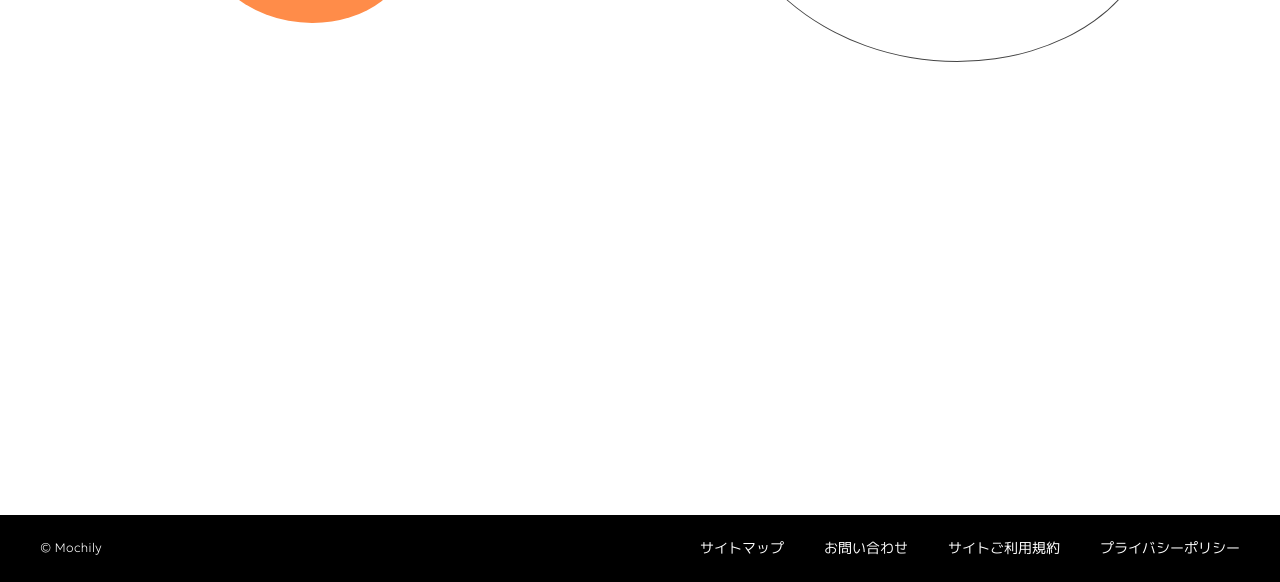
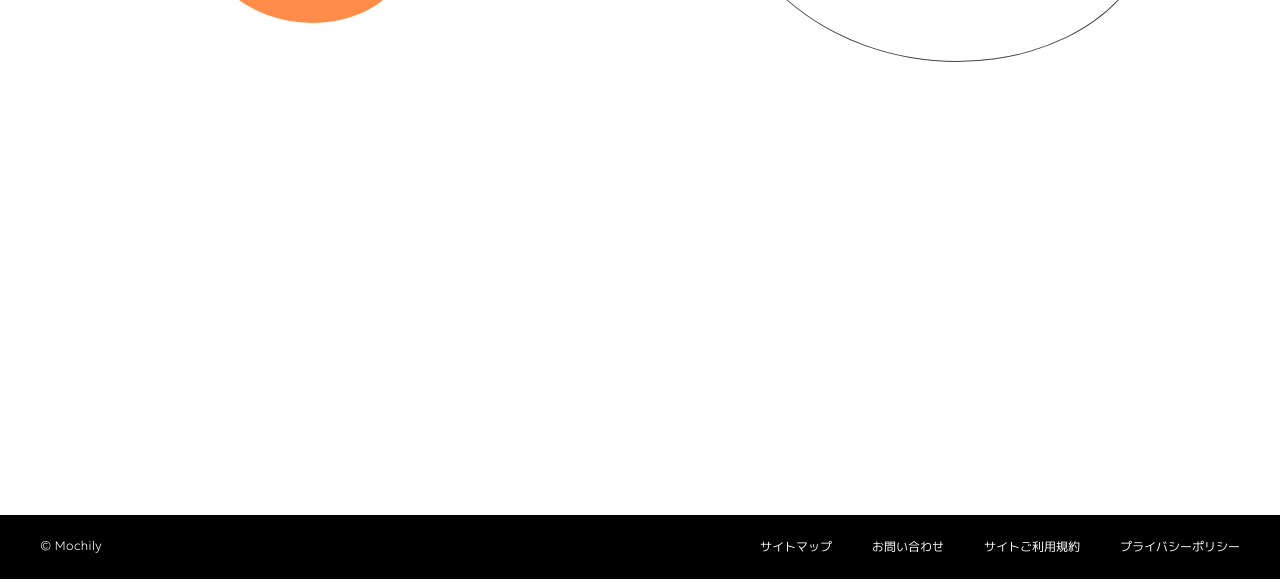
Before and after one commit to Mochily/Mochily, a Gatsby site: page /about in a window 1280 px wide. Shown: the part 476-1058 px from the top of the page. Built offline with nearby package versions, Linux system fonts and the light colour scheme; Gatsby itself is replaced by a stand-in of ours.

Commit message:
fix margin

```diff
--- a/src/components/Footer/Footer.module.scss
+++ b/src/components/Footer/Footer.module.scss
@@ -24,7 +24,7 @@
 
 .ul {
   margin-right: 20px;
-  font-size: 14px;
+  font-size: 12px;
   font-weight: 400;
   display: flex;
   align-items: center;
@@ -37,6 +37,5 @@
   @include mq(md) {
     flex-direction: column;
     align-items: flex-start;
-    padding-left: 40px;
   }
 }
```
